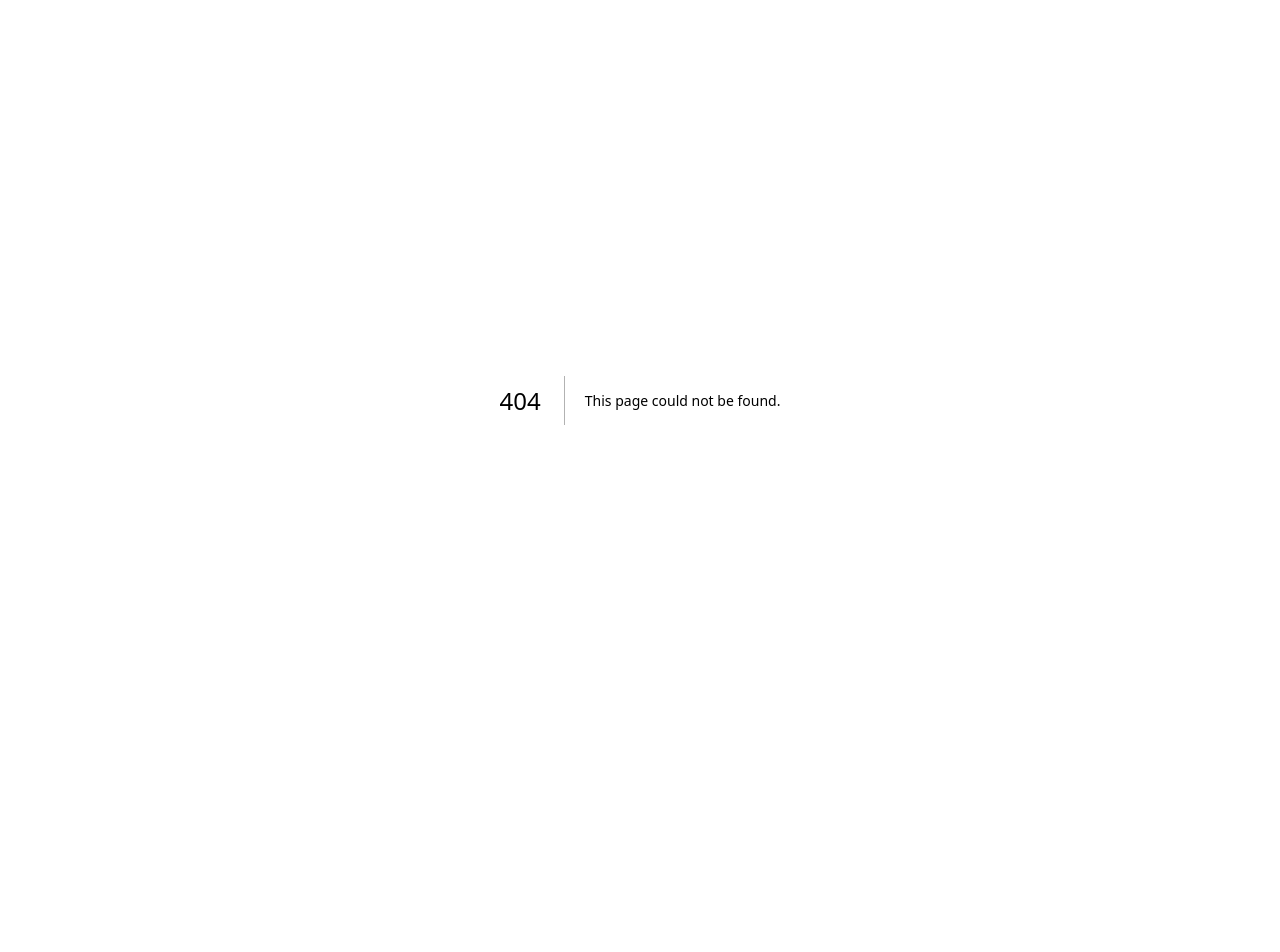
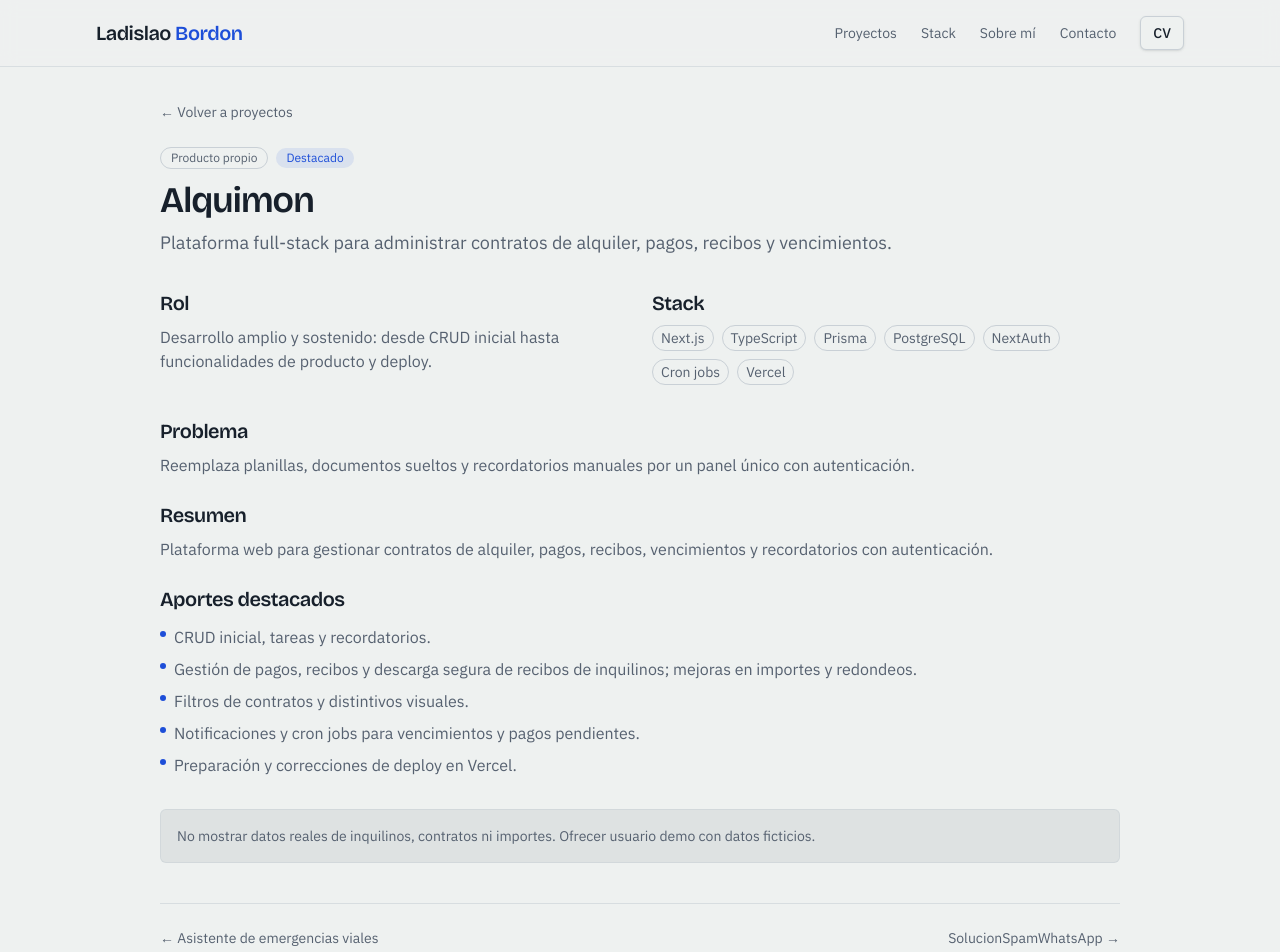
Before and after one commit to 0lalox0/ladislao-bordon-portfolio, a Next.js app: page /proyectos/alquimon in a window 1280 px wide. Before the commit this address had no page. Shown: the top 952 px of the page. Before the commit the page ends 800 px from the top, so only its background shows below. Built offline with nearby package versions, Linux system fonts and the light colour scheme.

Commit message:
feat: fase 4 – detalle de proyectos estático + not-found + navegación

```diff
--- /dev/null
+++ b/src/app/not-found.tsx
@@ -0,0 +1,24 @@
+import Link from 'next/link'
+import { Header } from '@/components/Header'
+import { Footer } from '@/components/Footer'
+
+export default function NotFound() {
+  return (
+    <>
+      <Header />
+      <main id="contenido" className="mx-auto max-w-3xl px-4 py-16 sm:px-6 lg:px-8">
+        <h1 className="font-title text-3xl font-semibold tracking-tight sm:text-4xl">Página no encontrada</h1>
+        <p className="mt-2 text-muted">La página que buscás no existe o fue movida.</p>
+        <div className="mt-6">
+          <Link
+            href="/"
+            className="inline-flex items-center rounded-md border border-line bg-background px-4 py-2 text-sm font-medium text-foreground shadow-sm transition-colors hover:border-accent hover:text-accent focus-visible:outline-none focus-visible:ring-2 focus-visible:ring-accent focus-visible:ring-offset-2 focus-visible:ring-offset-background"
+          >
+            Volver al inicio
+          </Link>
+        </div>
+      </main>
+      <Footer />
+    </>
+  )
+}
--- /dev/null
+++ b/src/app/proyectos/[slug]/page.tsx
@@ -0,0 +1,208 @@
+import type { Metadata } from 'next'
+import Link from 'next/link'
+import { notFound } from 'next/navigation'
+import { projects } from '@/content/projects'
+import { Header } from '@/components/Header'
+import { Footer } from '@/components/Footer'
+
+type PageProps = {
+  params: Promise<{ slug: string }>
+}
+
+export function generateStaticParams() {
+  return projects.map((project) => ({ slug: project.slug }))
+}
+
+export async function generateMetadata({ params }: PageProps): Promise<Metadata> {
+  const { slug } = await params
+  const project = projects.find((p) => p.slug === slug)
+
+  if (!project) {
+    return {
+      title: 'Proyecto no encontrado',
+    }
+  }
+
+  return {
+    title: project.title,
+    description: project.tagline,
+  }
+}
+
+export default async function ProjectPage({ params }: PageProps) {
+  const { slug } = await params
+  const project = projects.find((p) => p.slug === slug)
+
+  if (!project) {
+    notFound()
+  }
+
+  const currentIndex = projects.findIndex((p) => p.slug === slug)
+  const prevProject = currentIndex > 0 ? projects[currentIndex - 1] : null
+  const nextProject = currentIndex < projects.length - 1 ? projects[currentIndex + 1] : null
+
+  return (
+    <>
+      <Header />
+      <main id="contenido" className="mx-auto max-w-5xl px-4 py-8 sm:px-6 lg:px-8">
+        <div className="mb-6">
+          <Link href="/#proyectos" className="text-sm text-muted hover:text-foreground">
+            ← Volver a proyectos
+          </Link>
+        </div>
+
+        <header className="mb-8">
+          <div className="flex flex-wrap items-center gap-2">
+            <span className="inline-flex items-center rounded-full border border-line px-2.5 py-0.5 text-xs text-muted">
+              {project.category}
+            </span>
+            {project.featured && (
+              <span className="inline-flex items-center rounded-full bg-accent/10 px-2.5 py-0.5 text-xs text-accent">
+                Destacado
+              </span>
+            )}
+          </div>
+          <h1 className="mt-3 font-title text-3xl font-semibold tracking-tight sm:text-4xl">
+            {project.title}
+          </h1>
+          <p className="mt-2 text-lg text-muted">{project.tagline}</p>
+        </header>
+
+        <section className="grid gap-6 md:grid-cols-2">
+          <div>
+            <h2 className="font-title text-xl font-semibold tracking-tight">Rol</h2>
+            <p className="mt-2 text-muted">{project.role}</p>
+          </div>
+          <div>
+            <h2 className="font-title text-xl font-semibold tracking-tight">Stack</h2>
+            <ul className="mt-2 flex flex-wrap gap-2 text-sm text-muted">
+              {project.stack.map((tech) => (
+                <li key={tech} className="rounded-full border border-line px-2 py-0.5">
+                  {tech}
+                </li>
+              ))}
+            </ul>
+          </div>
+        </section>
+
+        {project.media.length > 0 && (
+          <section className="mt-8">
+            <h2 className="mb-3 font-title text-xl font-semibold tracking-tight">Media</h2>
+            <div className="grid gap-4 sm:grid-cols-2">
+              {project.media.map((m, idx) => (
+                <figure
+                  key={idx}
+                  className="overflow-hidden rounded-md border border-line/60 bg-muted/20"
+                >
+                  <div className="flex aspect-video items-center justify-center text-sm text-muted">
+                    {m.alt}
+                  </div>
+                  <figcaption className="px-3 py-2 text-xs text-muted">{m.alt}</figcaption>
+                </figure>
+              ))}
+            </div>
+          </section>
+        )}
+
+        <section className="mt-8 space-y-6">
+          <div>
+            <h2 className="font-title text-xl font-semibold tracking-tight">Problema</h2>
+            <p className="mt-2 text-muted">{project.problem}</p>
+          </div>
+          <div>
+            <h2 className="font-title text-xl font-semibold tracking-tight">Resumen</h2>
+            <p className="mt-2 text-muted">{project.summary}</p>
+          </div>
+          <div>
+            <h2 className="font-title text-xl font-semibold tracking-tight">Aportes destacados</h2>
+            <ul className="mt-3 space-y-2 text-muted">
+              {project.highlights.map((h, idx) => (
+                <li key={idx} className="flex gap-2">
+                  <span className="mt-1.5 h-1.5 w-1.5 rounded-full bg-accent" />
+                  <span>{h}</span>
+                </li>
+              ))}
+            </ul>
+          </div>
+        </section>
+
+        {project.architecture && (
+          <section className="mt-8">
+            <h2 className="mb-3 font-title text-xl font-semibold tracking-tight">Arquitectura</h2>
+            <div className="overflow-hidden rounded-md border border-line/60 bg-muted/20 p-4 text-center text-sm text-muted">
+              Diagrama en preparación (ruta: {project.architecture})
+            </div>
+          </section>
+        )}
+
+        {project.metrics && project.metrics.length > 0 && (
+          <section className="mt-8">
+            <h2 className="mb-3 font-title text-xl font-semibold tracking-tight">Métricas</h2>
+            <div className="grid gap-3 sm:grid-cols-2 lg:grid-cols-3">
+              {project.metrics.map((m, idx) => (
+                <div key={idx} className="rounded-md border border-line/60 p-4">
+                  <p className="text-sm text-muted">{m.label}</p>
+                  <p className="mt-1 text-lg font-semibold">{m.value}</p>
+                </div>
+              ))}
+            </div>
+          </section>
+        )}
+
+        {project.confidentiality && (
+          <section className="mt-8">
+            <div className="rounded-md border border-line/60 bg-muted/10 p-4 text-sm text-muted">
+              {project.confidentiality}
+            </div>
+          </section>
+        )}
+
+        {(project.links.demo || project.links.repo) && (
+          <section className="mt-8">
+            <h2 className="mb-3 font-title text-xl font-semibold tracking-tight">Links</h2>
+            <div className="flex flex-wrap gap-3">
+              {project.links.demo && (
+                <a
+                  href={project.links.demo}
+                  target="_blank"
+                  rel="noopener noreferrer"
+                  className="inline-flex items-center rounded-md border border-line bg-background px-4 py-2 text-sm font-medium text-foreground shadow-sm transition-colors hover:border-accent hover:text-accent focus-visible:outline-none focus-visible:ring-2 focus-visible:ring-accent focus-visible:ring-offset-2 focus-visible:ring-offset-background"
+                >
+                  Demo
+                </a>
+              )}
+              {project.links.repo && (
+                <a
+                  href={project.links.repo}
+                  target="_blank"
+                  rel="noopener noreferrer"
+                  className="inline-flex items-center rounded-md border border-line bg-background px-4 py-2 text-sm font-medium text-foreground shadow-sm transition-colors hover:border-accent hover:text-accent focus-visible:outline-none focus-visible:ring-2 focus-visible:ring-accent focus-visible:ring-offset-2 focus-visible:ring-offset-background"
+                >
+                  Repo
+                </a>
+              )}
+            </div>
+          </section>
+        )}
+
+        <nav className="mt-10 flex items-center justify-between border-t border-line/60 pt-6">
+          {prevProject ? (
+            <Link href={`/proyectos/${prevProject.slug}`} className="text-sm text-muted hover:text-foreground">
+              ← {prevProject.title}
+            </Link>
+          ) : (
+            <span />
+          )}
+          {nextProject ? (
+            <Link href={`/proyectos/${nextProject.slug}`} className="text-sm text-muted hover:text-foreground">
+              {nextProject.title} →
+            </Link>
+          ) : (
+            <span />
+          )}
+        </nav>
+      </main>
+      <Footer />
+    </>
+  )
+}
```
